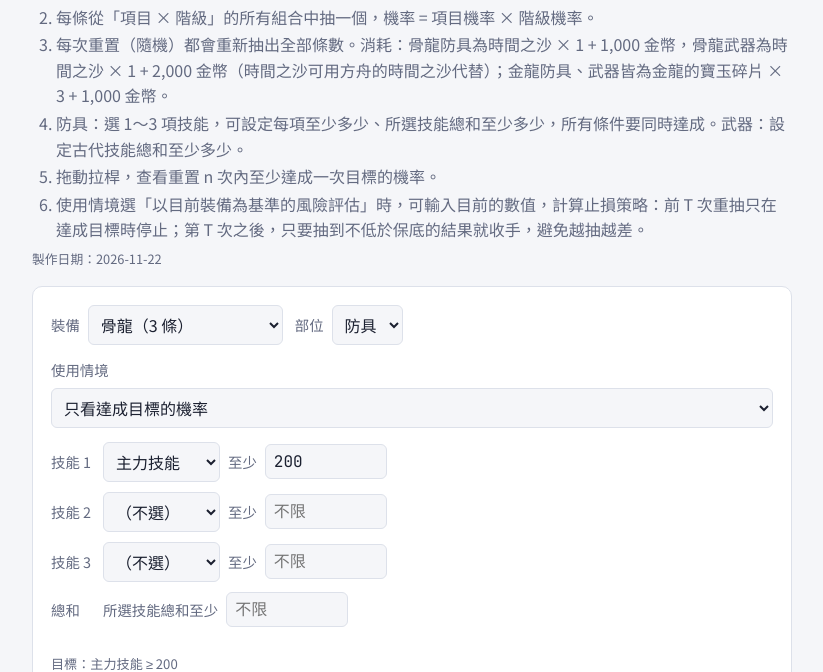
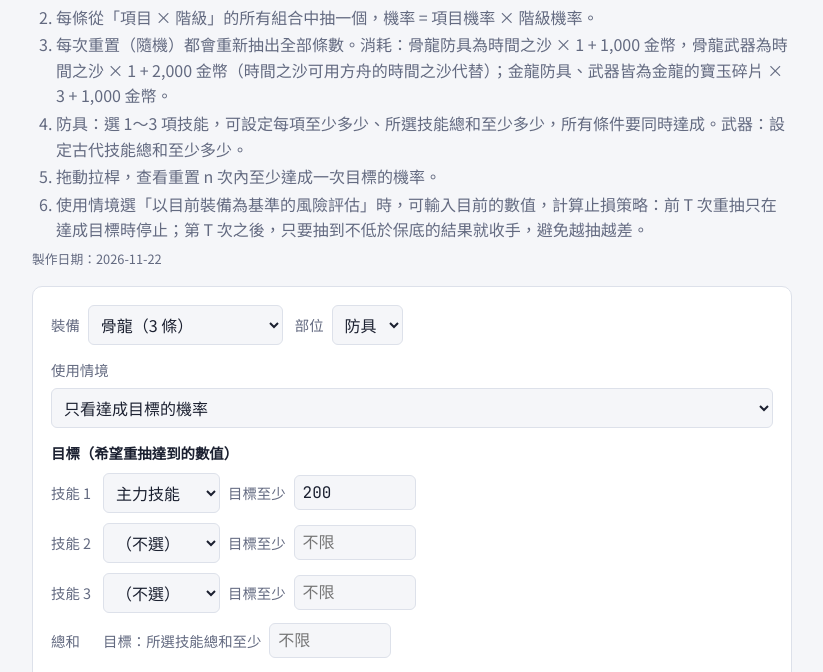
Before and after one commit to turtle-milktea/enhance-sim, a plain HTML site: page special/index.html in a window 1280 px wide. Shown: the part 128-800 px from the top of the page, without its empty margins (228-1051 px from the left). Drawn offline with Linux system fonts and the light colour scheme.

Commit message:
Special reroll: label goal fields as targets
Co-Authored-By: Claude Opus 5.5 <noreply@anthropic.com>
Claude-Session: https://claude.ai/code/session_01BTAvAgDSiDPcJicNW4BLrP

```diff
--- a/special/index.html
+++ b/special/index.html
@@ -136,13 +136,14 @@ tr.cared td{color:var(--goal);font-weight:500}
         <option value="risk">以目前裝備為基準的風險評估（止損）</option></select>
     </div>
     <div id="armorGoals" class="goals">
-      <span class="lab">技能 1</span><div class="g"><select id="sk0" autocomplete="off"></select><label for="min0">至少</label><input type="number" id="min0" autocomplete="off" min="0" step="20" placeholder="不限"></div>
-      <span class="lab">技能 2</span><div class="g"><select id="sk1" autocomplete="off"></select><label for="min1">至少</label><input type="number" id="min1" autocomplete="off" min="0" step="20" placeholder="不限"></div>
-      <span class="lab">技能 3</span><div class="g"><select id="sk2" autocomplete="off"></select><label for="min2">至少</label><input type="number" id="min2" autocomplete="off" min="0" step="20" placeholder="不限"></div>
-      <span class="lab">總和</span><div class="g"><label for="tot">所選技能總和至少</label><input type="number" id="tot" autocomplete="off" min="0" step="20" placeholder="不限"></div>
+      <span class="lab" style="grid-column:1/-1;font-weight:600;color:var(--fg)">目標（希望重抽達到的數值）</span>
+      <span class="lab">技能 1</span><div class="g"><select id="sk0" autocomplete="off"></select><label for="min0">目標至少</label><input type="number" id="min0" autocomplete="off" min="0" step="20" placeholder="不限"></div>
+      <span class="lab">技能 2</span><div class="g"><select id="sk1" autocomplete="off"></select><label for="min1">目標至少</label><input type="number" id="min1" autocomplete="off" min="0" step="20" placeholder="不限"></div>
+      <span class="lab">技能 3</span><div class="g"><select id="sk2" autocomplete="off"></select><label for="min2">目標至少</label><input type="number" id="min2" autocomplete="off" min="0" step="20" placeholder="不限"></div>
+      <span class="lab">總和</span><div class="g"><label for="tot">目標：所選技能總和至少</label><input type="number" id="tot" autocomplete="off" min="0" step="20" placeholder="不限"></div>
     </div>
     <div id="weaponGoals" class="row" hidden>
-      <span class="pair"><label for="wmin">古代技能總和至少</label><select id="wmin" autocomplete="off"></select></span>
+      <span class="pair"><label for="wmin">目標：古代技能總和至少</label><select id="wmin" autocomplete="off"></select></span>
     </div>
     <p class="hint" id="goalHint"></p>
     <div id="riskIn" class="riskin" hidden>
```
